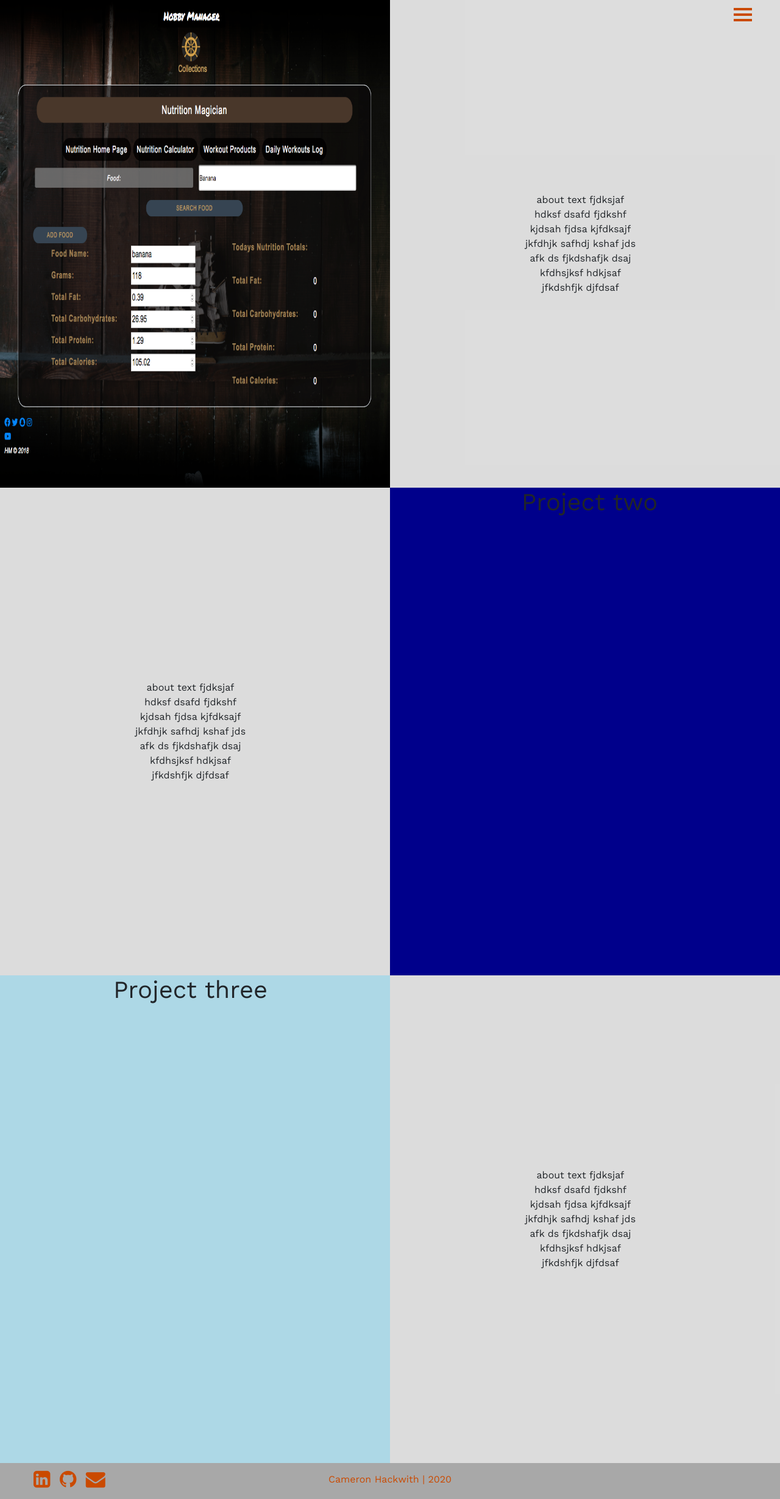
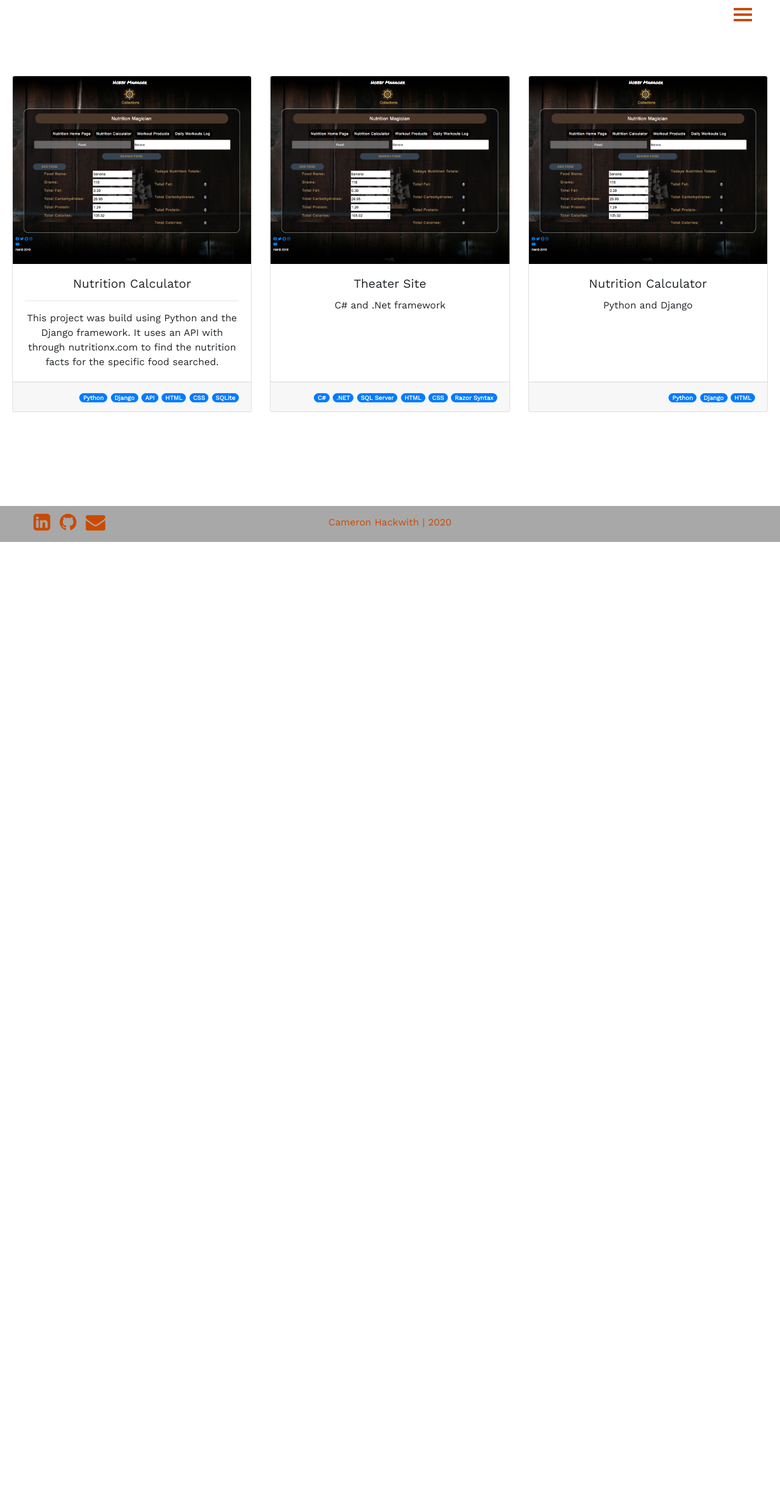
Before and after one commit to hackwithcameron/PortfolioDjango, a Django app: page /Projects/ in a window 1280 px wide. Shown: the whole page at 61% size. After the commit the page ends 889 px from the top, so only its background shows below. Run offline with Django 3.2, Linux system fonts and the light colour scheme; some libraries are stand-ins or nearby versions.

Commit message:
Redesigned Projects page
Redesigned projects page to include cards

```diff
--- a/Contact/views.py
+++ b/Contact/views.py
@@ -19,7 +19,7 @@ def home(request):
                 # Subject
                 '{} {}'.format(firstName, lastName),
                 # Message including contact email in newline
-                '{} \n \n Contacts Email Address: {}'.format(message, sender),
+                '{} \n \nContacts Email Address: {}'.format(message, sender),
                 # Send from email
                 'noreply@cameronhackwith.com',
                 # Send to email
--- a/static/css/Portfolio.css
+++ b/static/css/Portfolio.css
@@ -271,6 +271,11 @@ body {
 
 #contact-btn{
     border: none;
+    background-image: linear-gradient(to bottom right, rgb(14, 109, 255), #04edfd);
+}
+
+#contact-btn:hover{
+    background-image: linear-gradient(to bottom right, rgb(12, 97, 224), #04d3e2);
 }
 
 /********* Contact Success *********/
@@ -342,6 +347,7 @@ body {
     font-size: 20px;
     line-height: 1.3;
     padding-top: 20px;
+    text-align: center;
 }
 
 .aboutButton{
@@ -352,46 +358,24 @@ body {
 
 /********* Projects *********/
 
-.projectContainer{
-    margin: 0;
+.projectsContainer{
     overflow: hidden;
-}
-
-.projectRow{
-    height: 100vh;
+    height: 100%;
+    width: 100%;
+    display: flex;
+    align-items: center;
+    margin-bottom: 30px;
+    padding: 20px;
     text-align: center;
 }
 
-.projectLeft{
-    background-color: lightblue;
-    justify-content: center;
-    padding: 0;
+.pillContainer{
+    text-align: right;
 }
 
-.projectLeft img{
-    height: 100%;
-    width: 100%;
-    padding-left: 15px;
+.badge-pill{
+    font-size: 10px;
 }
-
-.projectRight{
-    background-color: darkblue;
-}
-
-.aboutRow{
-    width: 50%;
-    background-color: rgba(83, 83, 83, 0.2);
-    align-content: center;
-    display: flex;
-}
-
-.aboutText{
-    text-align: center;
-    display: flex;
-    margin: 0 auto;
-    align-items: center;
-}
-
 
 
 /********* Footer *********/
--- a/templates/Projects/projectsHome.html
+++ b/templates/Projects/projectsHome.html
@@ -3,51 +3,63 @@
 {% block title %}Projects{% endblock %}
 {% block content %}
 <section id="main">
-    <div class="fluid-container projectContainer">
-        <div class="row projectRow">
-            <div class="col-md-6 projectLeft">
-                <img src="{% static 'images/nutritionCalc.png' %}">
-            </div>
-            <div class="row aboutRow">
-                <div class="col-md-4 aboutText">
-                    about text fjdksjaf hdksf dsafd
-                    fjdkshf kjdsah fjdsa kjfdksajf
-                    jkfdhjk safhdj kshaf jds afk ds
-                    fjkdshafjk dsaj kfdhsjksf hdkjsaf
-                    jfkdshfjk djfdsaf
+    <div class="projectsContainer">
+        <div class="row card-deck">
+            <div class="card">
+                <img src="{% static 'images/nutritionCalc.png' %}" class="card-img-top" alt="Nutrition Calculator">
+                <div class="card-body">
+                    <h5 class="card-title">Nutrition Calculator</h5>
+                    <hr>
+                    <p class="card-text">
+                        This project was build using
+                        Python and the Django framework. It
+                        uses an API with through nutritionx.com
+                        to find the nutrition facts for the
+                        specific food searched.
+                    </p>
+                </div>
+                <div class="pillContainer card-footer">
+                    <span class="badge badge-pill badge-primary">Python</span>
+                    <span class="badge badge-pill badge-primary">Django</span>
+                    <span class="badge badge-pill badge-primary">API</span>
+                    <span class="badge badge-pill badge-primary">HTML</span>
+                    <span class="badge badge-pill badge-primary">CSS</span>
+                    <span class="badge badge-pill badge-primary">SQLite</span>
                 </div>
             </div>
-        </div>
-        <div class="row projectRow">
-            <div class="aboutRow">
-                <div class="col-md-4 aboutText">
-                    about text fjdksjaf hdksf dsafd
-                    fjdkshf kjdsah fjdsa kjfdksajf
-                    jkfdhjk safhdj kshaf jds afk ds
-                    fjkdshafjk dsaj kfdhsjksf hdkjsaf
-                    jfkdshfjk djfdsaf
+            <div class="card">
+                <img src="{% static 'images/nutritionCalc.png' %}" class="card-img-top" alt="Nutrition Calculator">
+                <div class="card-body">
+                    <h5 class="card-title">Theater Site</h5>
+                    <p class="card-text">
+                        C# and .Net framework
+                    </p>
+                </div>
+                <div class="pillContainer card-footer">
+                    <span class="badge badge-pill badge-primary">C#</span>
+                    <span class="badge badge-pill badge-primary">.NET</span>
+                    <span class="badge badge-pill badge-primary">SQL Server</span>
+                    <span class="badge badge-pill badge-primary">HTML</span>
+                    <span class="badge badge-pill badge-primary">CSS</span>
+                    <span class="badge badge-pill badge-primary">Razor Syntax</span>
                 </div>
             </div>
-            <div class="col-md-6 projectRight">
-                <h1>Project two</h1>
-            </div>
-        </div>
-        <div class="row projectRow">
-            <div class="col-md-6 projectLeft">
-                <h1>Project three</h1>
-            </div>
-            <div class="row aboutRow">
-                <div class="col-md-4 aboutText">
-                    about text fjdksjaf hdksf dsafd
-                    fjdkshf kjdsah fjdsa kjfdksajf
-                    jkfdhjk safhdj kshaf jds afk ds
-                    fjkdshafjk dsaj kfdhsjksf hdkjsaf
-                    jfkdshfjk djfdsaf
+            <div class="card">
+                <img src="{% static 'images/nutritionCalc.png' %}" class="card-img-top" alt="Nutrition Calculator">
+                <div class="card-body">
+                    <h5 class="card-title">Nutrition Calculator</h5>
+                    <p class="card-text">
+                        Python and Django
+                    </p>
+                </div>
+                <div class="pillContainer card-footer">
+                    <span class="badge badge-pill badge-primary">Python</span>
+                    <span class="badge badge-pill badge-primary">Django</span>
+                    <span class="badge badge-pill badge-primary">HTML</span>
                 </div>
             </div>
         </div>
     </div>
-
 </section>
 
 {% endblock %}
```
